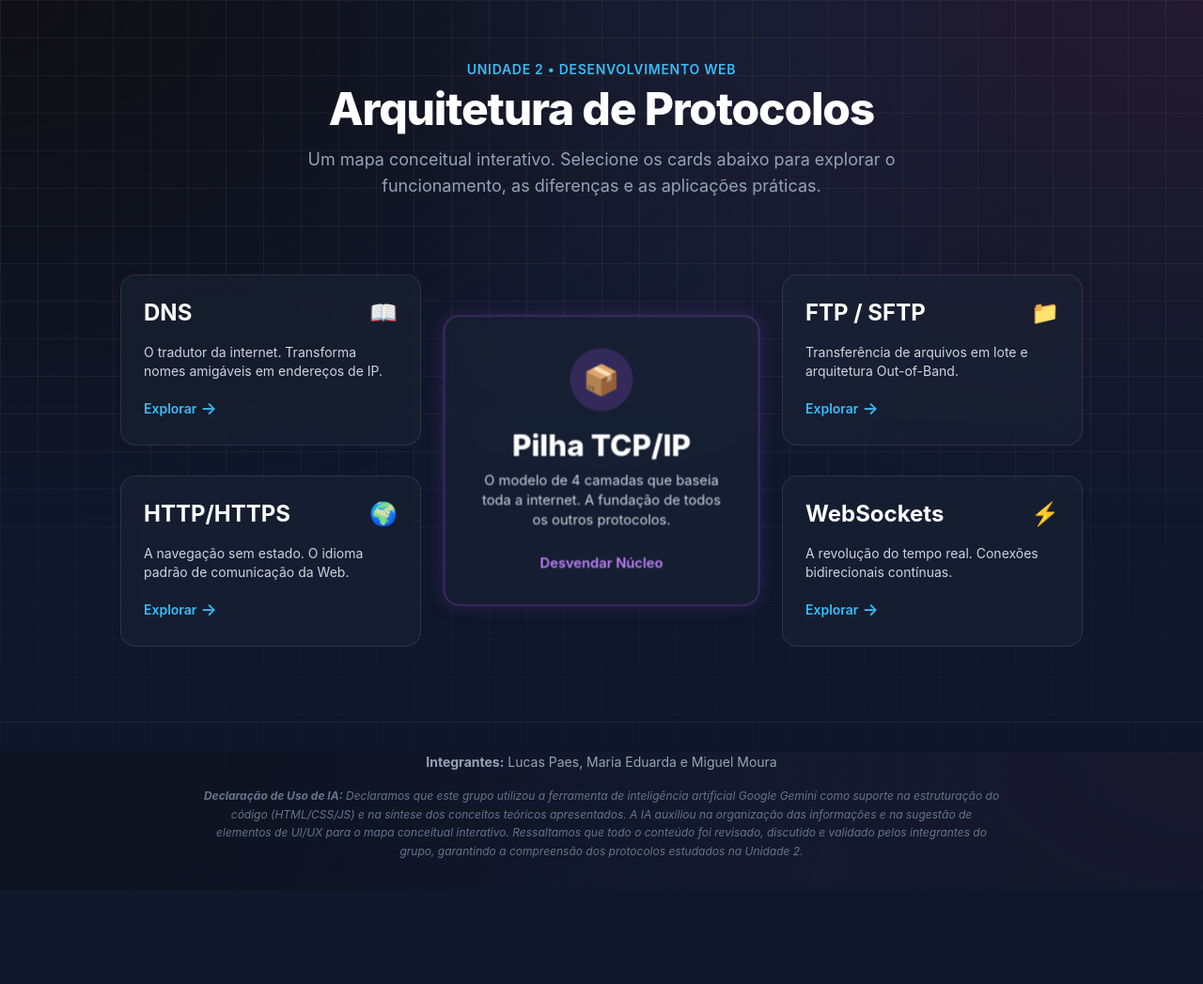
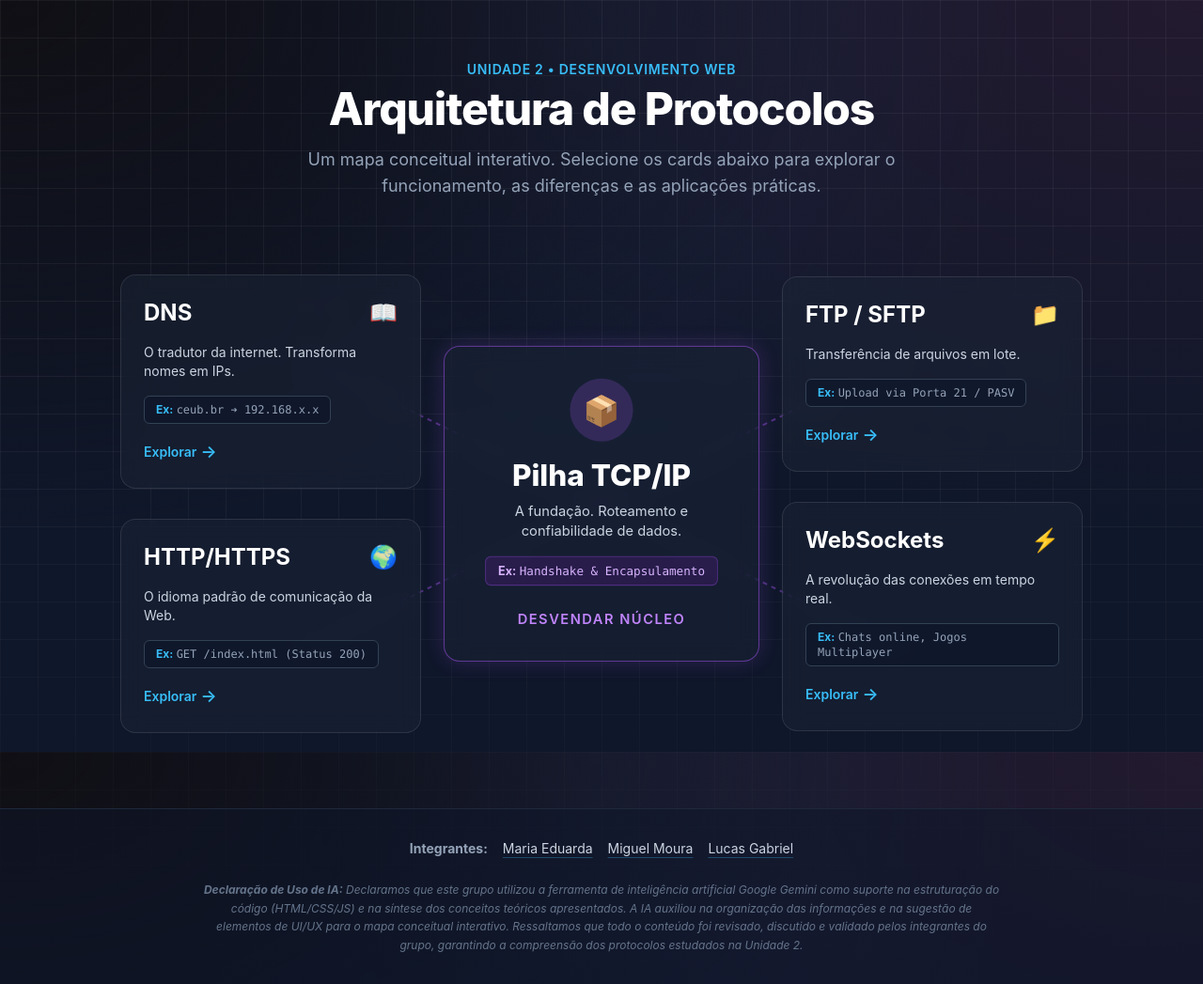
Before and after one commit to dudamarquesst/Mapa_Conceitual_02, a plain HTML site: page index.html in a window 1280 px wide. Shown: the whole page at 94% size. Before the commit the page ends 947 px from the top, so only its background shows below. Drawn offline with nearby package versions, Linux system fonts and the light colour scheme.

Commit message:
Revamp main layout and update footer details
Updated layout and content of the main section with new cards and descriptions, added SVG background elements, and modified footer information.

```diff
--- a/index.html
+++ b/index.html
@@ -37,7 +37,17 @@
     </header>
 
     <main class="flex-grow flex items-center justify-center p-4 z-10 relative">
-        <div class="max-w-5xl w-full grid grid-cols-1 md:grid-cols-3 gap-8 items-center relative">
+
+    <div class="hidden md:block absolute inset-0 pointer-events-none z-0">
+        <svg class="w-full h-full" xmlns="http://www.w3.org/2000/svg">
+            <line x1="25%" y1="20%" x2="50%" y2="50%" stroke="rgba(168, 85, 247, 0.4)" stroke-width="2" stroke-dasharray="5,5" />
+            <line x1="25%" y1="80%" x2="50%" y2="50%" stroke="rgba(168, 85, 247, 0.4)" stroke-width="2" stroke-dasharray="5,5" />
+            <line x1="75%" y1="20%" x2="50%" y2="50%" stroke="rgba(168, 85, 247, 0.4)" stroke-width="2" stroke-dasharray="5,5" />
+            <line x1="75%" y1="80%" x2="50%" y2="50%" stroke="rgba(168, 85, 247, 0.4)" stroke-width="2" stroke-dasharray="5,5" />
+        </svg>
+    </div>
+
+    <div class="max-w-5xl w-full grid grid-cols-1 md:grid-cols-3 gap-8 items-center relative z-10">
 
         <div class="flex flex-col gap-8">
             <div class="glass-card rounded-2xl p-6 cursor-pointer" onclick="openModal('dns')">
@@ -45,8 +55,11 @@
                     <h2 class="text-2xl font-bold text-white">DNS</h2>
                     <span class="text-2xl">📖</span>
                 </div>
-                    <p class="text-slate-300 text-sm">O tradutor da internet. Transforma nomes amigáveis em endereços de IP.</p>
-                    <div class="mt-4 text-brand-accent text-sm font-semibold flex items-center gap-1">Explorar <span class="text-lg">→</span></div>
+                <p class="text-slate-300 text-sm mb-4">O tradutor da internet. Transforma nomes em IPs.</p>
+                <div class="inline-block bg-slate-900/80 border border-slate-700 text-xs text-slate-400 px-3 py-1.5 rounded-md mb-2">
+                    <span class="text-brand-accent font-bold">Ex:</span> <code>ceub.br ➔ 192.168.x.x</code>
+                </div>
+                <div class="mt-2 text-brand-accent text-sm font-semibold flex items-center gap-1">Explorar <span class="text-lg">→</span></div>
             </div>
 
             <div class="glass-card rounded-2xl p-6 cursor-pointer" onclick="openModal('http')">
@@ -54,8 +67,11 @@
                     <h2 class="text-2xl font-bold text-white">HTTP/HTTPS</h2>
                     <span class="text-2xl">🌍</span>
                 </div>
-                    <p class="text-slate-300 text-sm">A navegação sem estado. O idioma padrão de comunicação da Web.</p>
-                    <div class="mt-4 text-brand-accent text-sm font-semibold flex items-center gap-1">Explorar <span class="text-lg">→</span></div>
+                <p class="text-slate-300 text-sm mb-4">O idioma padrão de comunicação da Web.</p>
+                <div class="inline-block bg-slate-900/80 border border-slate-700 text-xs text-slate-400 px-3 py-1.5 rounded-md mb-2">
+                    <span class="text-brand-accent font-bold">Ex:</span> <code>GET /index.html (Status 200)</code>
+                </div>
+                <div class="mt-2 text-brand-accent text-sm font-semibold flex items-center gap-1">Explorar <span class="text-lg">→</span></div>
             </div>
         </div>
 
@@ -63,8 +79,11 @@
             <div class="glass-card core-node rounded-2xl p-8 cursor-pointer w-full text-center transform scale-105" onclick="openModal('tcp')">
                 <div class="inline-flex items-center justify-center w-16 h-16 rounded-full bg-purple-500/20 text-purple-400 mb-4 text-3xl">📦</div>
                 <h2 class="text-3xl font-extrabold text-white mb-2">Pilha TCP/IP</h2>
-                    <p class="text-slate-300 text-sm">O modelo de 4 camadas que baseia toda a internet. A fundação de todos os outros protocolos.</p>
-                    <div class="mt-6 text-purple-400 text-sm font-semibold">Desvendar Núcleo</div>
+                <p class="text-slate-300 text-sm mb-4">A fundação. Roteamento e confiabilidade de dados.</p>
+                <div class="inline-block bg-purple-900/30 border border-purple-500/30 text-xs text-purple-300 px-3 py-1.5 rounded-md mb-4">
+                    <span class="font-bold">Ex:</span> <code>Handshake & Encapsulamento</code>
+                </div>
+                <div class="mt-2 text-purple-400 text-sm font-semibold uppercase tracking-widest">Desvendar Núcleo</div>
             </div>
         </div>
 
@@ -74,8 +93,11 @@
                     <h2 class="text-2xl font-bold text-white">FTP / SFTP</h2>
                     <span class="text-2xl">📁</span>
                 </div>
-                    <p class="text-slate-300 text-sm">Transferência de arquivos em lote e arquitetura Out-of-Band.</p>
-                    <div class="mt-4 text-brand-accent text-sm font-semibold flex items-center gap-1">Explorar <span class="text-lg">→</span></div>
+                <p class="text-slate-300 text-sm mb-4">Transferência de arquivos em lote.</p>
+                <div class="inline-block bg-slate-900/80 border border-slate-700 text-xs text-slate-400 px-3 py-1.5 rounded-md mb-2">
+                    <span class="text-brand-accent font-bold">Ex:</span> <code>Upload via Porta 21 / PASV</code>
+                </div>
+                <div class="mt-2 text-brand-accent text-sm font-semibold flex items-center gap-1">Explorar <span class="text-lg">→</span></div>
             </div>
 
             <div class="glass-card rounded-2xl p-6 cursor-pointer" onclick="openModal('ws')">
@@ -83,8 +105,11 @@
                     <h2 class="text-2xl font-bold text-white">WebSockets</h2>
                     <span class="text-2xl">⚡</span>
                 </div>
-                    <p class="text-slate-300 text-sm">A revolução do tempo real. Conexões bidirecionais contínuas.</p>
-                    <div class="mt-4 text-brand-accent text-sm font-semibold flex items-center gap-1">Explorar <span class="text-lg">→</span></div>
+                <p class="text-slate-300 text-sm mb-4">A revolução das conexões em tempo real.</p>
+                <div class="inline-block bg-slate-900/80 border border-slate-700 text-xs text-slate-400 px-3 py-1.5 rounded-md mb-2">
+                    <span class="text-brand-accent font-bold">Ex:</span> <code>Chats online, Jogos Multiplayer</code>
+                </div>
+                <div class="mt-2 text-brand-accent text-sm font-semibold flex items-center gap-1">Explorar <span class="text-lg">→</span></div>
             </div>
         </div>
 
@@ -93,8 +118,11 @@
 
 <footer class="mt-16 py-8 border-t border-slate-800 z-10 bg-slate-900/50">
     <div class="max-w-4xl mx-auto px-6 text-center">
-        <div class="mb-4 text-slate-400 text-sm">
-            <strong>Integrantes:</strong> Lucas Paes, Maria Eduarda e Miguel Moura
+        <div class="mb-6 text-slate-300 text-sm flex flex-wrap justify-center gap-4">
+            <span class="font-bold text-slate-400">Integrantes:</span>
+            <a href="https://github.com/dudamarquesst" target="_blank" class="hover:text-brand-accent transition-colors underline decoration-brand-accent/30 underline-offset-4">Maria Eduarda</a>
+            <a href="https://github.com/filemoura" target="_blank" class="hover:text-brand-accent transition-colors underline decoration-brand-accent/30 underline-offset-4">Miguel Moura</a>
+            <a href="https://github.com/LucasGabrielPaes" target="_blank" class="hover:text-brand-accent transition-colors underline decoration-brand-accent/30 underline-offset-4">Lucas Gabriel</a>
         </div>
 
         <p class="text-xs text-slate-500 leading-relaxed italic">
```
Lines whose indentation alone changed are shown as unchanged.
